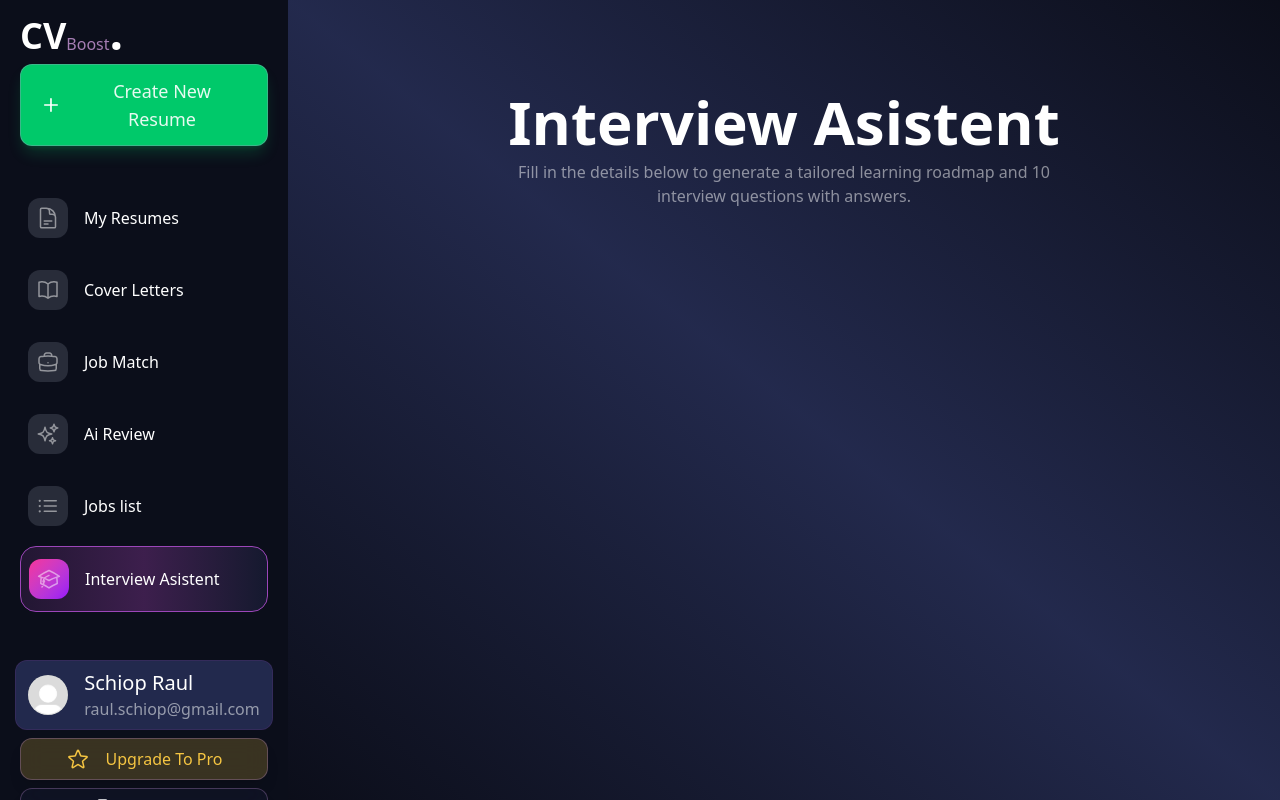
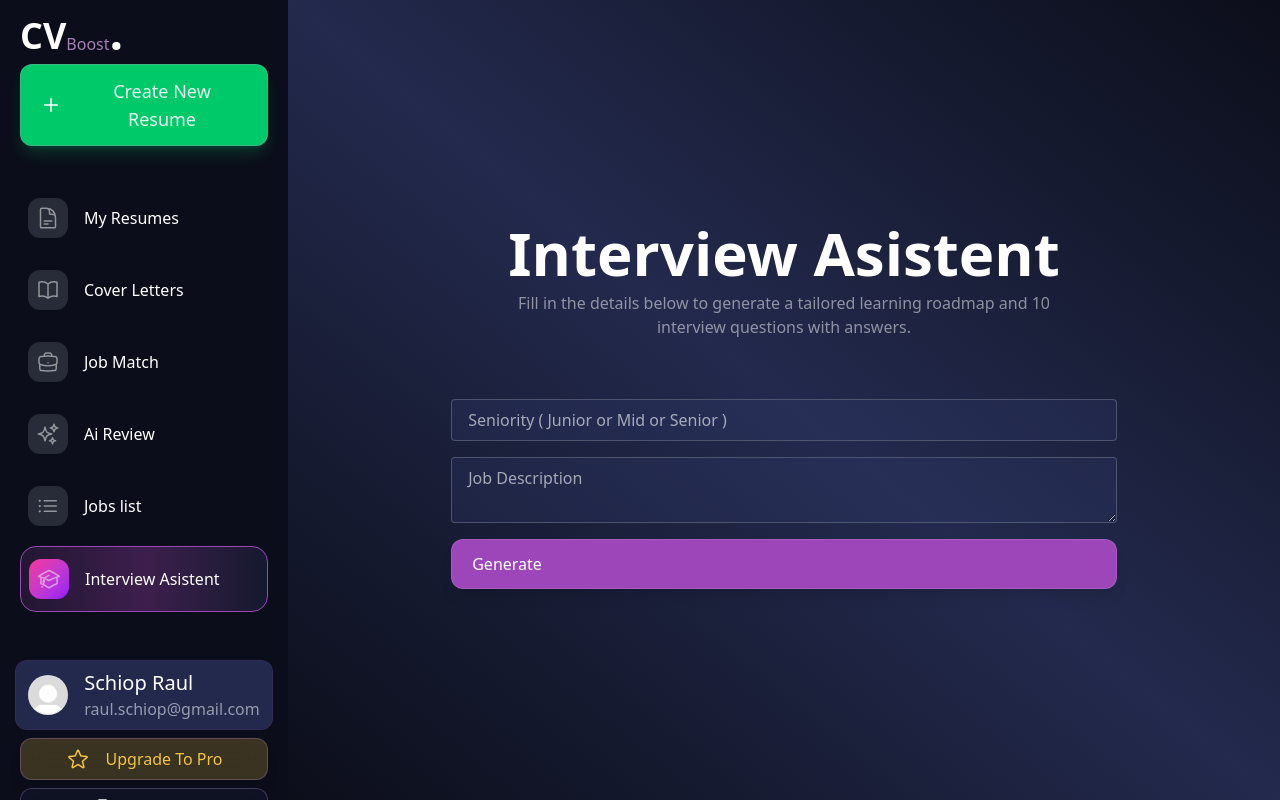
Before and after one commit to RaulSchiop/CVBoost, a Next.js app in the folder frontend/: page /tools/interview in a window 1280 px wide. Built offline with nearby package versions, Linux system fonts and the light colour scheme.

Commit message:
interview asistent frontend done

```diff
--- a/frontend/src/Components/InputsComponents/interviewAsistent.tsx
+++ b/frontend/src/Components/InputsComponents/interviewAsistent.tsx
@@ -1,6 +1,47 @@
+"use client";
+import { useState } from "react";
+import MainBtn from "../Buttons/MainBtn";
+
 export default function InterviewAsistentInput() {
-return(
-    <div></div>
-)
+   const [inputData, setInputData] = useState({
+      seniority: "",
+      description: "",
+   });
 
+   const handleChange = (
+      e: React.ChangeEvent<HTMLInputElement | HTMLTextAreaElement>,
+   ) => {
+      e.preventDefault();
+      const { value, name } = e.target;
+      setInputData((prev) => ({
+         ...prev,
+         [name]: value,
+      }));
+   };
+   console.log(inputData);
+
+   return (
+      <div className="w-[80%] mt-10">
+         <form
+            className="flex flex-col gap-4 mt-5"
+            onSubmit={() => console.log("to do")}
+         >
+            <input
+               placeholder="Seniority ( Junior or Mid or Senior )"
+               name="seniority"
+               type="text"
+               onChange={handleChange}
+               required
+               className="text-white placeholder-white/60 bg-contrast-500/20 border border-gray-500/60 focus:border-accent-500 rounded px-4 py-2 focus:outline-none"
+            />
+            <textarea
+               name="description"
+               onChange={handleChange}
+               placeholder="Job Description "
+               className="text-white placeholder-white/60 bg-contrast-500/20 border border-gray-500/60 focus:border-accent-500 rounded px-4 py-2 focus:outline-none"
+            ></textarea>
+            <MainBtn>Generate</MainBtn>
+         </form>
+      </div>
+   );
 }
--- a/frontend/src/app/tools/interview/page.tsx
+++ b/frontend/src/app/tools/interview/page.tsx
@@ -1,15 +1,16 @@
+import InterviewAsistentInput from "@/Components/InputsComponents/interviewAsistent";
 import Title from "@/Components/Text/Title";
 
 export default function Learning() {
    return (
-      <div className="min-h-screen bg-gradient-to-bl from-contrast-500/20 via-contrast-500/60 to-contrast-500/20 p-5 lg:p-20">
+      <div className="min-h-screen bg-gradient-to-bl flex items-center justify-center flex-col from-contrast-500/20 via-contrast-500/60 to-contrast-500/20 p-5 lg:p-20">
          <Title title="Interview Asistent">
             <p className="w-xl text-center">
                Fill in the details below to generate a tailored learning roadmap
                and 10 interview questions with answers.
             </p>
          </Title>
-
+         <InterviewAsistentInput></InterviewAsistentInput>
       </div>
    );
 }
```
